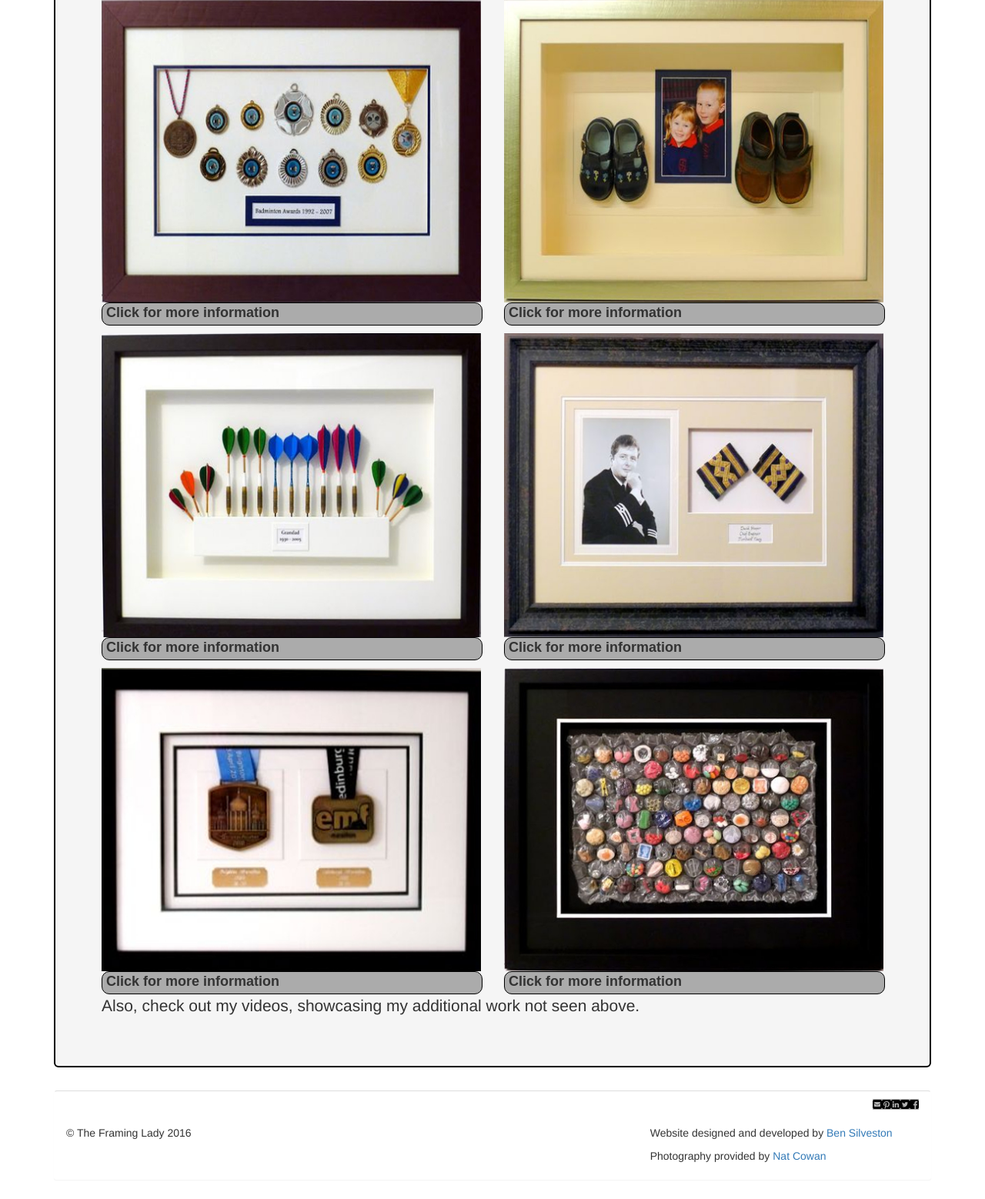
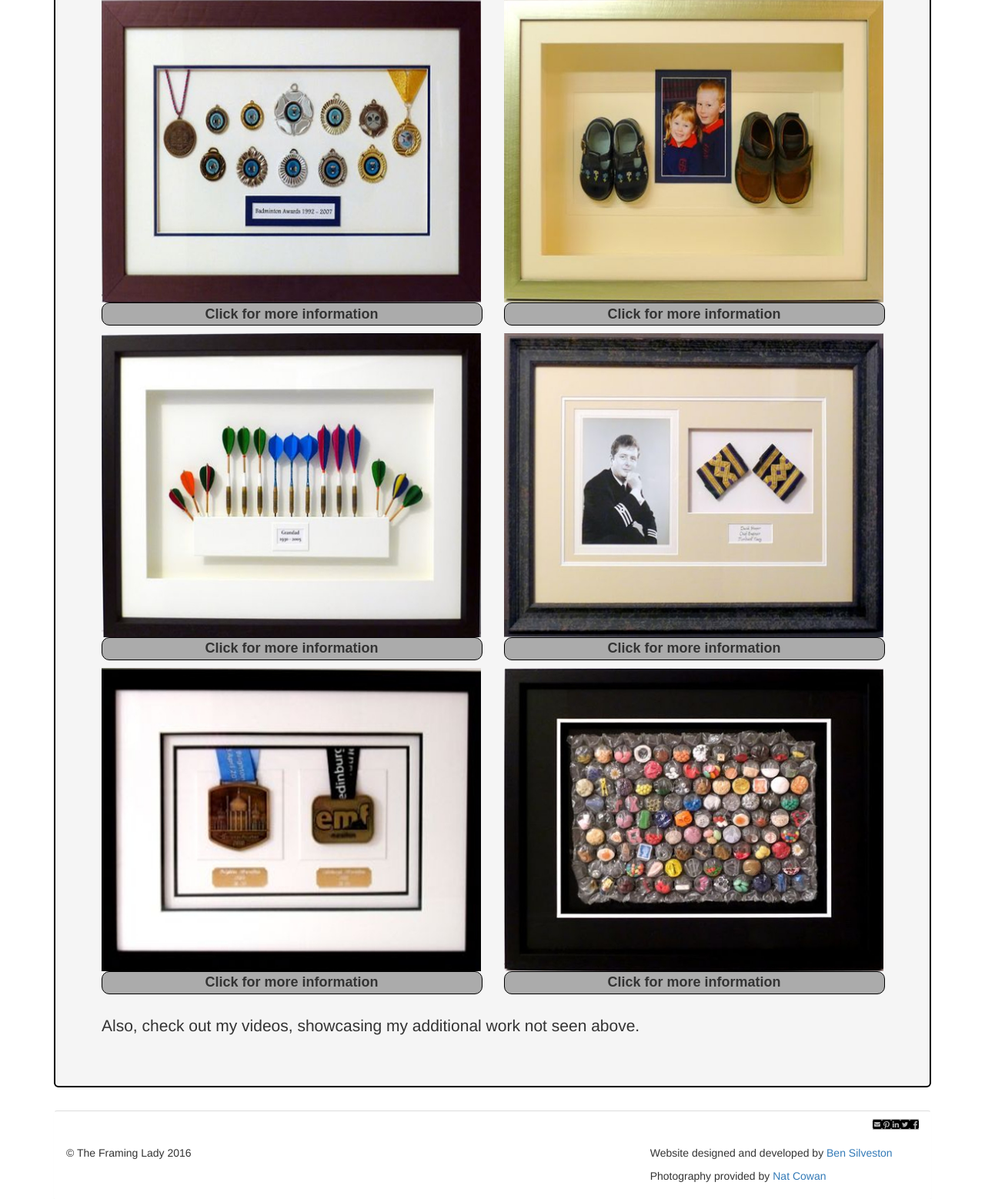
Before and after one commit to BennySLV/TheFramingLady, a PHP site: page /portfolio.php in a window 1280 px wide. Shown: the part 463-2021 px from the top of the page at 77% size. Before the commit the page ends 1973 px from the top, so only its background shows below. Run offline with PHP 8.4, Linux system fonts and the light colour scheme; some libraries are stand-ins or nearby versions.

Commit message:
Changed info panels tags from <div> to <button>. Also added CSS to indicate change in state for these panel buttons.

```diff
--- a/public/css/portfolio.css
+++ b/public/css/portfolio.css
@@ -27,6 +27,10 @@ a:hover {
 	font-weight: bold;
 	border: 1px solid black;
 	border-radius: 10px;
+}
+
+.more-info-panel:active {
+	background-color: green;
 }
 
 .description {
--- a/public/js/portfolio.js
+++ b/public/js/portfolio.js
@@ -7,7 +7,7 @@
 $(function() {
 
 	// Initially hide all "close" buttons when the page loads
-	$('button').each(function() {
+	$('.close-button').each(function() {
 		$(this).hide();
 	});
 
--- a/public/portfolio.php
+++ b/public/portfolio.php
@@ -65,13 +65,13 @@
 			<div class="row">
 				<div class="col-sm-6">
 					<img class="portfolio-image" id="img-1" src="images/landscape/badminton-awards.jpg" />
-					<div class="more-info-panel" id="img-1-more-info-panel">Click for more information</div>
+					<button class="more-info-panel" id="img-1-more-info-panel">Click for more information</button>
 					<div id="img-1-text-description"></div>
 					<button class="close-button" id="close-button-1"><i aria-hidden="true"></i></button>
 				</div>
 				<div class="col-sm-6">
 					<img class="portfolio-image" id="img-2" src="images/landscape/childrens-shoes.jpg" />
-					<div class="more-info-panel" id="img-2-more-info-panel">Click for more information</div>
+					<button class="more-info-panel" id="img-2-more-info-panel">Click for more information</button>
 					<div id="img-2-text-description"></div>
 					<button class="close-button" id="close-button-2"><i aria-hidden="true"></i></button>
 				</div>
@@ -79,13 +79,13 @@
 			<div class="row">
 				<div class="col-sm-6">
 					<img class="portfolio-image" id="img-3" src="images/landscape/grandad-darts.jpg" />
-					<div class="more-info-panel" id="img-3-more-info-panel">Click for more information</div>
+					<button class="more-info-panel" id="img-3-more-info-panel">Click for more information</button>
 					<div id="img-3-text-description"></div>
 					<button class="close-button" id="close-button-3"><i aria-hidden="true"></i></button>
 				</div>
 				<div class="col-sm-6">
 					<img class="portfolio-image" id="img-4" src="images/landscape/ship-captain.jpg" />
-					<div class="more-info-panel" id="img-4-more-info-panel">Click for more information</div>
+					<button class="more-info-panel" id="img-4-more-info-panel">Click for more information</button>
 					<div id="img-4-text-description"></div>
 					<button class="close-button" id="close-button-4"><i aria-hidden="true"></i></button>
 				</div>
@@ -93,20 +93,20 @@
 			<div class="row">
 				<div class="col-sm-6">
 					<img class="portfolio-image" id="img-5" src="images/landscape/medals.jpg" />
-					<div class="more-info-panel" id="img-5-more-info-panel">Click for more information</div>
+					<button class="more-info-panel" id="img-5-more-info-panel">Click for more information</button>
 					<div id="img-5-text-description"></div>
 					<button class="close-button" id="close-button-5"><i aria-hidden="true"></i></button>
 				</div>
 				<div class="col-sm-6">
 					<img class="portfolio-image" id="img-6" src="images/landscape/pebbles-frame.jpg" />
-					<div class="more-info-panel" id="img-6-more-info-panel">Click for more information</div>
+					<button class="more-info-panel" id="img-6-more-info-panel">Click for more information</button>
 					<div id="img-6-text-description"></div>
 					<button class="close-button" id="close-button-6"><i aria-hidden="true"></i></button>
 				</div>
 			</div>
 			<div class="row">
 				<div class="col-sm-12">
-					<div id="video-gallery">
+					<div id="video-gallery"><br />
 						<p>Also, check out my videos, showcasing my additional work not seen above.</p>
 					</div>
 				</div>
```
